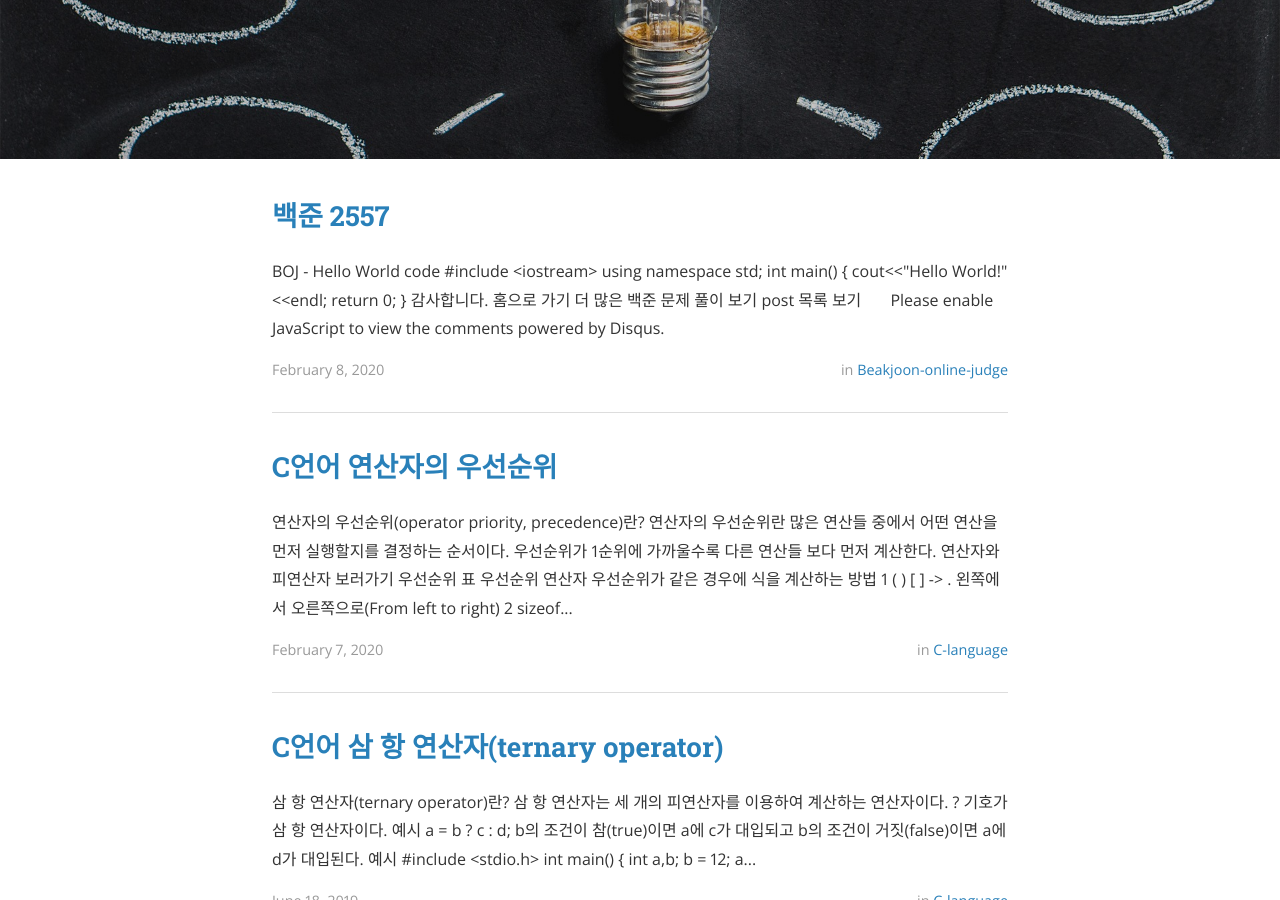
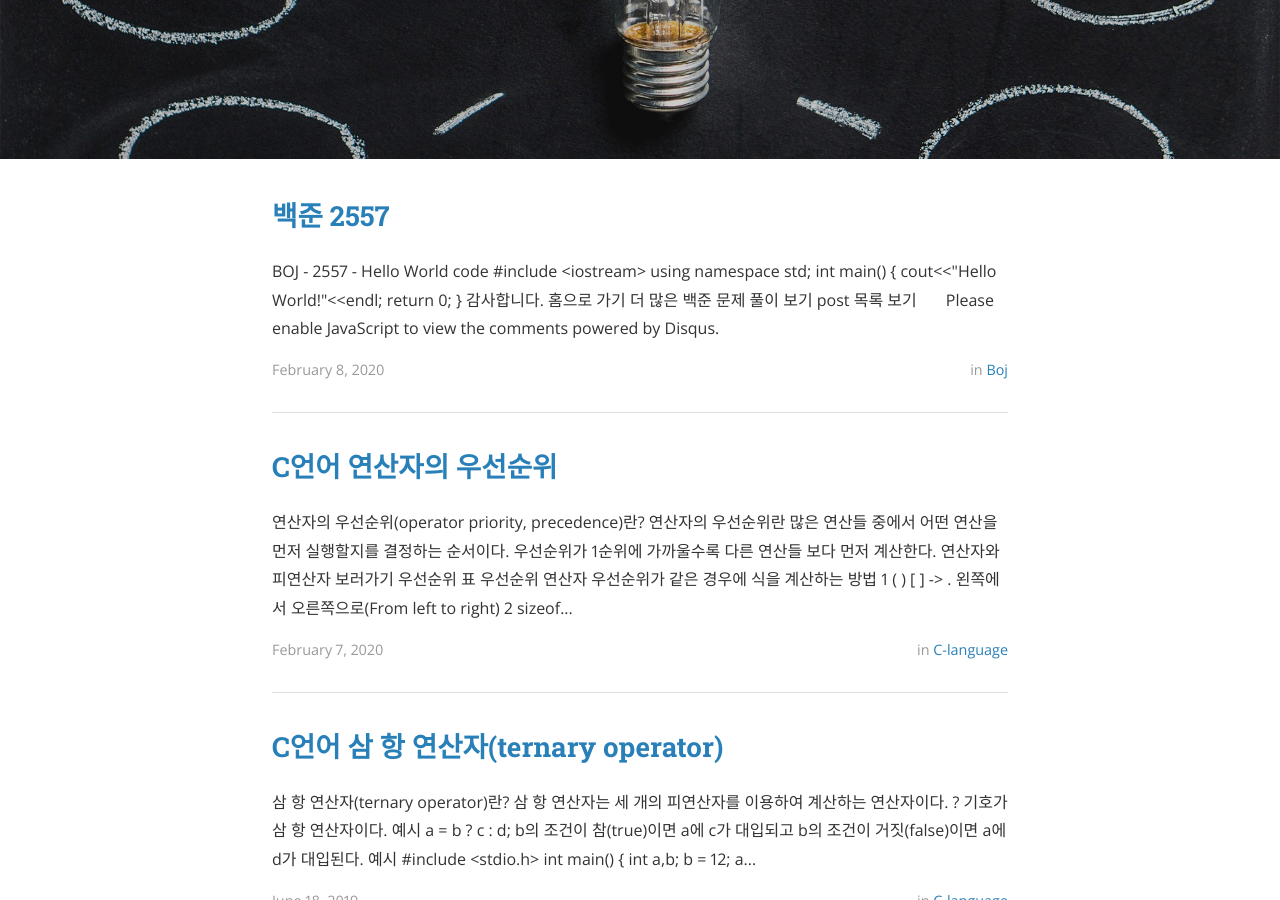
Before and after one commit to atomic0x90/atomic0x90.github.io, a Jekyll site: the page built from index.html, in a window 1280 px wide and 900 px high, scrolled down 344 px. Built offline with Jekyll 4.4.1, drawn with Linux system fonts in a browser that asks for light colours; nearby versions of some CDN libraries; the list of posts is cut into pages by our own code.

Commit message:
Test boj link

````diff
--- a/_posts/2020-02-08-boj-2557.markdown
+++ b/_posts/2020-02-08-boj-2557.markdown
@@ -3,7 +3,7 @@ layout: post
 title:  "백준 2557"
 date:   2020-02-08 00:49:34
 author: atomic0x90 (Yujun Han)
-categories: Beakjoon-Online-Judge
+categories: BOJ
 tags:  BOJ
 sitemap :
   changefreq : daily
@@ -12,7 +12,7 @@ cover:  "/assets/instacode.png"
 ---
 
 
-## BOJ - Hello World
+## BOJ - 2557 - Hello World
 
 **code**
 ```cpp
@@ -36,7 +36,7 @@ int main()
 :------:		|:------:				|:------:
 			|					|
 
-[00]: https://atomic0x90.github.io/posts/#beakjoon-online-judge "Beakjoon post"
+[00]: https://atomic0x90.github.io/posts/#boj "Beakjoon post"
 [01]: https://atomic0x90.github.io/ "home"
 [02]: https://atomic0x90.github.io/posts/ "posts"
 
````
